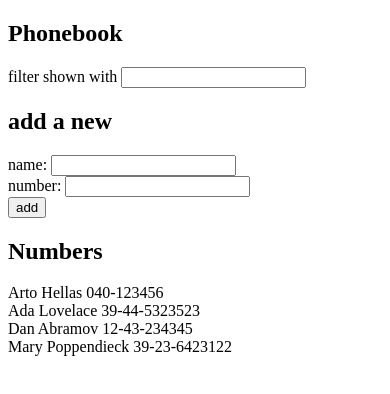
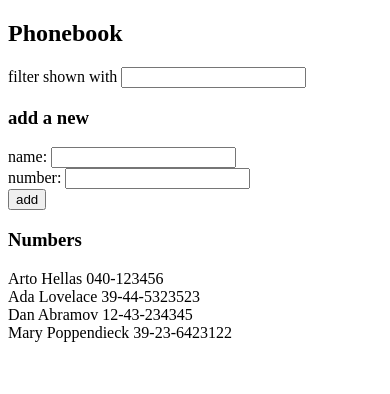
Before and after one commit to SharminNusrat/Full-Stack-Open, a React (Vite) app in the folder part2/phone book/: page / in a window 390 px wide. Shown: the top 394 px of the page. Built offline with nearby package versions, Linux system fonts and the light colour scheme.

Commit message:
Task 2.10 phonebook step5

```diff
--- a/part2/phone book/src/App.jsx
+++ b/part2/phone book/src/App.jsx
@@ -1,4 +1,7 @@
 import { useState } from "react"
+import Filter from "./components/Filter"
+import PersonForm from "./components/PersonForm"
+import Persons from "./components/Persons"
 
 const App = () => {
   const [persons, setPersons] = useState([
@@ -51,23 +54,17 @@ const App = () => {
   return (
     <div>
       <h2>Phonebook</h2>
-      <div>filter shown with <input value={newSearchValue} onChange={handleSearchValueChange} /></div>
-      <h2>add a new</h2>
-      <form onSubmit={addNewPerson}>
-        <div>
-          name: <input value={newName} onChange={handleNameChange}/>
-        </div>
-        <div>
-          number: <input value={newNumber} onChange={handleNumberChange}/>
-        </div>
-        <div>
-          <button type="submit">add</button>
-        </div>
-      </form>
-      <h2>Numbers</h2>
-      {filteredPersons.map(person =>
-        <div key={person.name}>{person.name} {person.number}</div>
-      )}
+      <Filter text="filter shown with" value={newSearchValue} onChange={handleSearchValueChange} />
+      <h3>add a new</h3>
+      <PersonForm
+        newName={newName}
+        newNumber={newNumber}
+        handleNameChange={handleNameChange}
+        handleNumberChange={handleNumberChange}
+        addNewPerson={addNewPerson}
+      />
+      <h3>Numbers</h3>
+      <Persons filteredPersons={filteredPersons} />
     </div>
   )
 }
--- /dev/null
+++ b/part2/phone book/src/components/Filter.jsx
@@ -0,0 +1,9 @@
+const Filter = (props) => {
+  return (
+    <div>
+      {props.text} <input value={props.value} onChange={props.onChange} />
+    </div>
+  )
+}
+
+export default Filter
--- /dev/null
+++ b/part2/phone book/src/components/Person.jsx
@@ -0,0 +1,7 @@
+const Person = ({person}) => {
+    return (
+        <div>{person.name} {person.number}</div>
+    )
+}
+
+export default Person
--- /dev/null
+++ b/part2/phone book/src/components/PersonForm.jsx
@@ -0,0 +1,17 @@
+const PersonForm = ({ newName, newNumber, handleNameChange, handleNumberChange, addNewPerson }) => {
+    return (
+        <form onSubmit={addNewPerson}>
+            <div>
+                name: <input value={newName} onChange={handleNameChange} />
+            </div>
+            <div>
+                number: <input value={newNumber} onChange={handleNumberChange} />
+            </div>
+            <div>
+                <button type="submit">add</button>
+            </div>
+        </form>
+    )
+}
+
+export default PersonForm
--- /dev/null
+++ b/part2/phone book/src/components/Persons.jsx
@@ -0,0 +1,9 @@
+import Person from "./Person"
+
+const Persons = ({filteredPersons}) => {
+    return filteredPersons.map(person =>
+        <Person key={person.name} person={person} />
+    )
+}
+
+export default Persons
```
